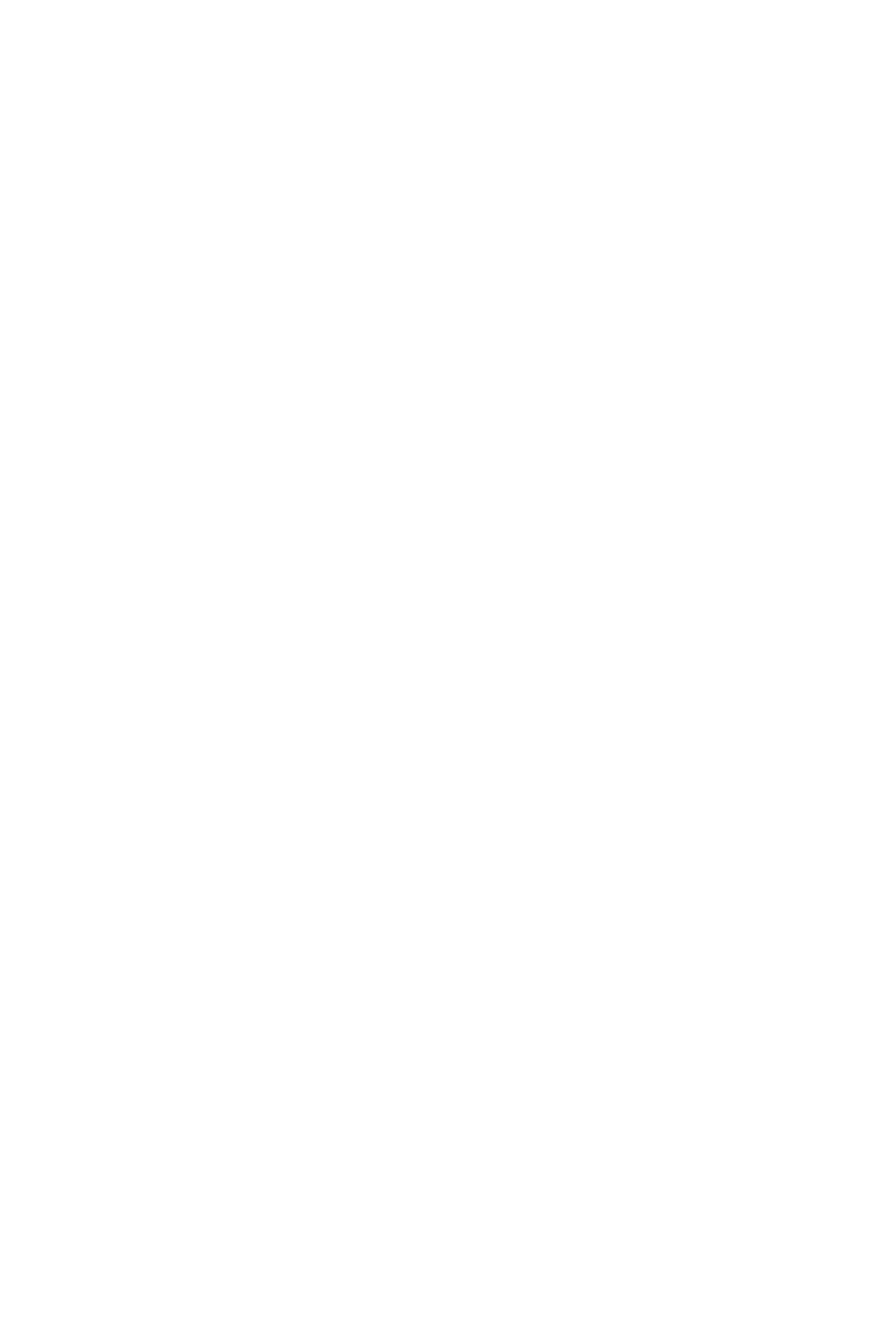
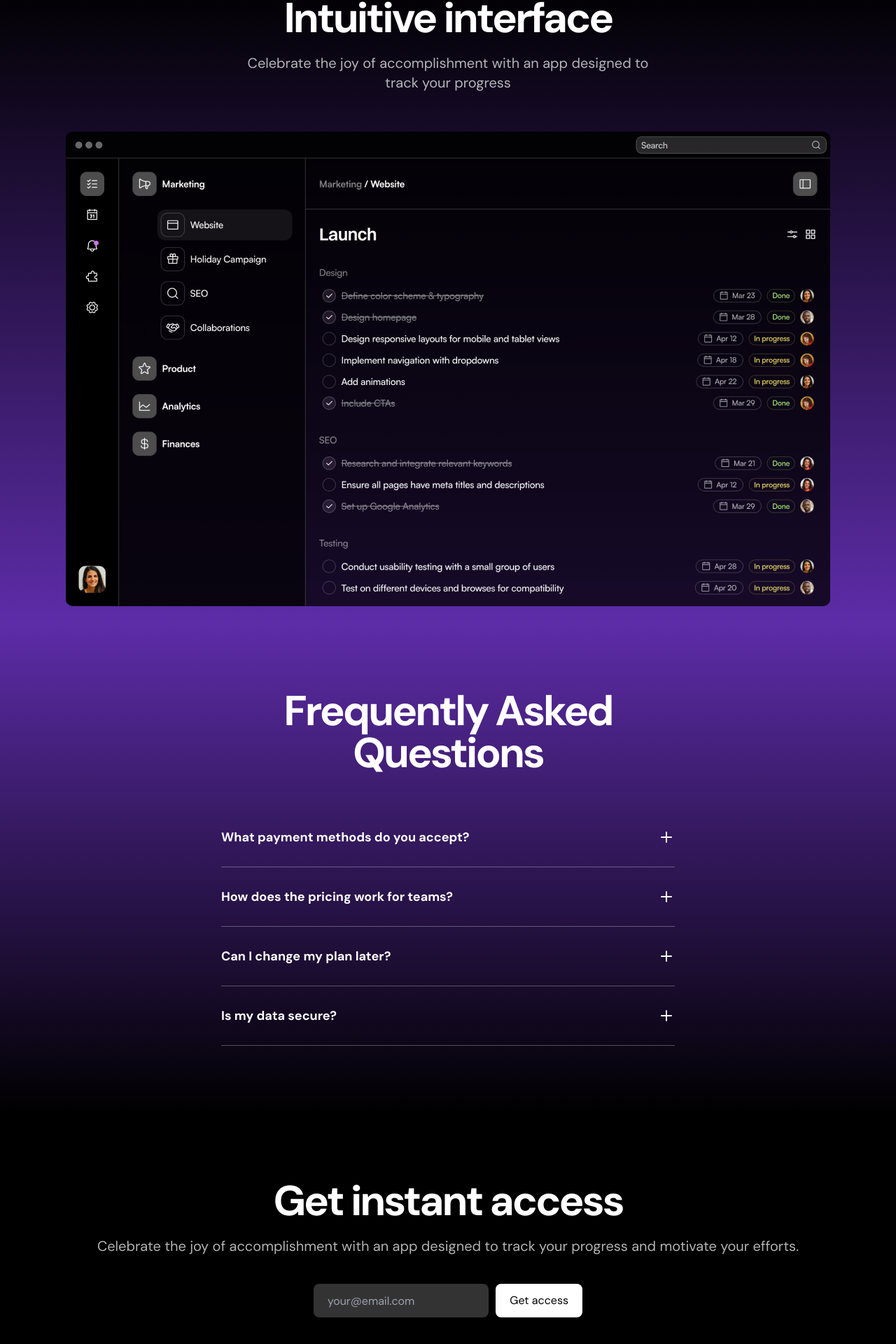
Before and after one commit to M-Usama2/nextjs-site, a Next.js app: page /main in a window 1280 px wide. Shown: the part 1840-3760 px from the top of the page at 70% size. Before the commit the page ends 1812 px from the top, so only its background shows below. Built offline with nearby package versions, Linux system fonts and the light colour scheme.

Commit message:
Added more components

```diff
--- a/src/app/(pages)/main/page.tsx
+++ b/src/app/(pages)/main/page.tsx
@@ -1,8 +1,11 @@
 import Banner from "@/components/Banner"
+import CallToAction from "@/components/CallToAction"
+import { FAQs } from "@/components/FAQs"
 import { Features } from "@/components/Features"
 import Hero from "@/components/Hero"
 import { LogoTicker } from "@/components/LogoTicker"
 import Navbar from "@/components/Navbar"
+import ProductShowcase from "@/components/ProductShowcase"
 
 const Main = () => {
   return (
@@ -12,6 +15,9 @@ const Main = () => {
         <Hero />
         <LogoTicker />
         <Features />
+        <ProductShowcase />
+        <FAQs />
+        <CallToAction />
     </>
   )
 }
--- /dev/null
+++ b/src/components/AccordianItem.tsx
@@ -0,0 +1,32 @@
+"use client";
+import MinusIcon from "../assets/icons/minus.svg";
+import PlusIcon from "../assets/icons/plus.svg";
+import { useState } from "react";
+import clsx from "clsx";
+
+const AccordianItem = ({ item, index }: { item: any; index: number }) => {
+    const [isOpen, setIsOpen] = useState(false);
+
+    return (
+      <div
+        key={index}
+        className="py-7 border-b border-white/30"
+        onClick={() => setIsOpen(!isOpen)}
+      >
+        <div className="flex items-center cursor-pointer">
+          <span className="flex-1 text-lg font-bold">{item.question}</span>
+          { isOpen ? <MinusIcon /> : <PlusIcon />}
+        </div>
+        <div
+          className={clsx("mt-4", {
+            hidden: !isOpen,
+            "": isOpen === true,
+          })}
+        >
+          {item.answer}
+        </div>
+      </div>
+    );
+  };
+
+  export default AccordianItem
--- a/src/components/CallToAction.tsx
+++ b/src/components/CallToAction.tsx
@@ -1,3 +1,16 @@
-export const CallToAction = () => {
-  return null;
-};
+const CallToAction = () => {
+  return (
+    <div className="bg-black text-white py-[72px] sm:py-24 text-center">
+      <div className="container">
+        <h2 className="font-bold text-5xl tracking-tighter sm:text-6xl">Get instant access</h2>
+        <p className="text-xl text-white/70 mt-5">Celebrate the joy of accomplishment with an app designed to track your progress and motivate your efforts.</p>
+        <form className="mt-10 flex flex-col gap-2.5 max-w-sm mx-auto sm:flex-row">
+          <input type="email" placeholder="your@email.com" className="flex-1 py-4 h-12 bg-white/20 rounded-lg px-5 font-md placeholder:text-[#9CA3AF]" />
+          <button className="bg-white text-black h-12 rounded-lg px-5">Get access</button>
+        </form>
+      </div>
+    </div>
+  )
+}
+
+export default CallToAction
--- a/src/components/FAQs.tsx
+++ b/src/components/FAQs.tsx
@@ -1,3 +1,5 @@
+import AccordianItem from "./AccordianItem";
+
 const items = [
   {
     question: "What payment methods do you accept?",
@@ -22,5 +24,18 @@ const items = [
 ];
 
 export const FAQs = () => {
-  return null;
+  return (
+    <div className="bg-black text-white bg-gradient-to-b from-[#5D2CA8] to-black py-[72px] sm:py-24">
+      <div className="container">
+        <h2 className="text-center text-5xl sm:text-6xl sm:max-w-[648px] mx-auto font-bold tracking-tighter">
+          Frequently Asked Questions
+        </h2>
+        <div className="mt-12 max-w-[648px] mx-auto">
+          {items.map((item, index) => (
+            <AccordianItem item={item} index={index} />
+          ))}
+        </div>
+      </div>
+    </div>
+  );
 };
--- a/src/components/ProductShowcase.tsx
+++ b/src/components/ProductShowcase.tsx
@@ -1,5 +1,18 @@
-import appScreen from "../assets/images/app-screen.png";
+import Image from "next/image"
+import appScreen from '../assets/images/app-screen.png'
 
-export const ProductShowcase = () => {
-  return null;
-};
+const ProductShowcase = () => {
+  return (
+    <div className='bg-black text-white bg-gradient-to-b from-black to-[#5D2CA8] py-[72px] sm:py-[24px]'>
+      <div className='container'>
+        <h2 className="text-center text-5xl sm:text-6xl font-bold tracking-tighter">Intuitive interface</h2>
+        <div className="max-w-xl mx-auto">
+          <p className="text-xl text-center text-white/70 mt-5">Celebrate the joy of accomplishment with an app designed to track your progress</p>
+        </div>
+        <Image src={appScreen} alt="The product screenshot" className="mt-14 mx-auto" />
+      </div>
+    </div>
+  )
+}
+
+export default ProductShowcase
```
